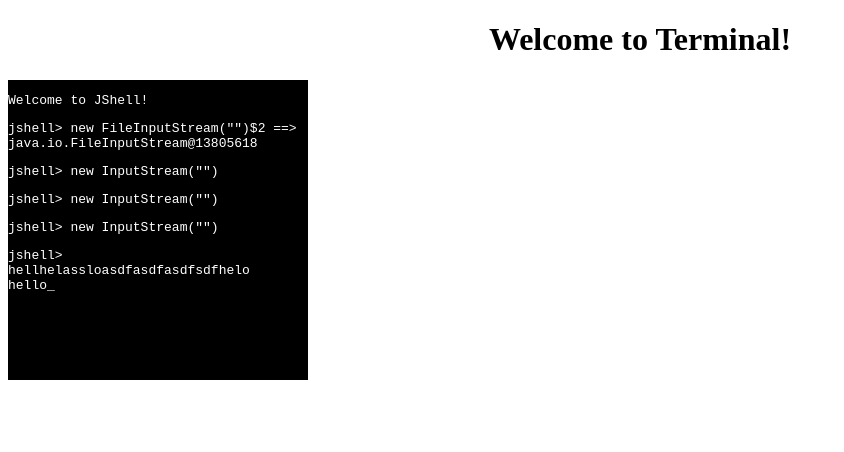
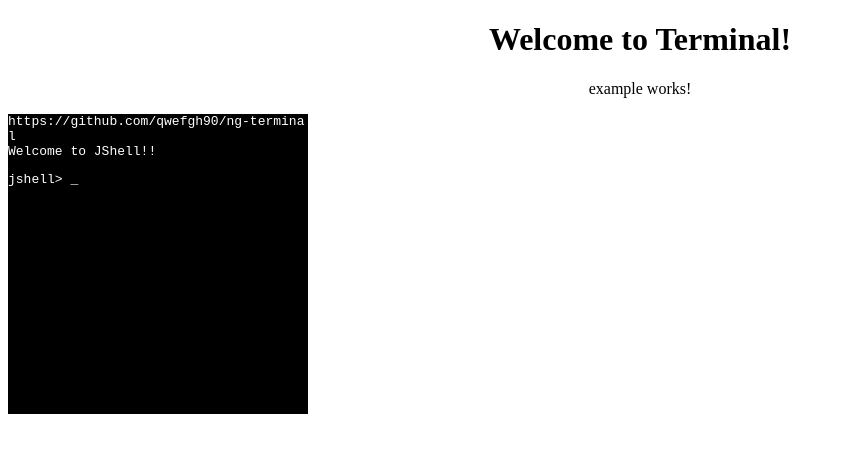
Before and after one commit to qwefgh90/ng-terminal, an Angular app: page / in a window 1280 px wide. Shown: the top 452 px of the page, without its empty margins (0-844 px from the left). Built offline with nearby package versions, Linux system fonts and the light colour scheme.

Commit message:
1) Remove span tag and apply pre tag with line break (break lines: https://stackoverflow.com/questions/248011/how-do-i-wrap-text-in-a-pre-tag) 2) print() and println() works with making a block for line break 3) Handle properly KeyboardEvent objects

```diff
--- a/src/app/app.module.ts
+++ b/src/app/app.module.ts
@@ -5,15 +5,17 @@
 
 import { AppComponent } from './app.component';
 import { NgTerminalComponent } from './ng-terminal/ng-terminal.component';
+import { ExampleComponent } from './example/example.component';
 
 const appRoutes: Routes = [
-    {path: '', component: NgTerminalComponent}
+    { path: '', component: ExampleComponent }
 ];
 
 @NgModule({
     declarations: [
         AppComponent,
-    NgTerminalComponent
+        NgTerminalComponent,
+        ExampleComponent
     ],
     imports: [
         BrowserModule,
--- /dev/null
+++ b/src/app/example/example.component.html
@@ -0,0 +1,5 @@
+<p>
+  example works!
+</p>
+<app-ng-terminal (onInit)="onInit($event)" (onNext)="onDefault($event)">
+</app-ng-terminal>
--- /dev/null
+++ b/src/app/example/example.component.ts
@@ -0,0 +1,28 @@
+import { Component, OnInit } from '@angular/core';
+import { Disposible } from '../ng-terminal/ng-terminal.component';
+
+@Component({
+    selector: 'app-example',
+    templateUrl: './example.component.html',
+    styleUrls: ['./example.component.css']
+})
+export class ExampleComponent implements OnInit {
+
+    constructor() { }
+
+    ngOnInit() {
+    }
+
+
+    onInit(disposible: Disposible) {
+        disposible.println('https://github.com/qwefgh90/ng-terminal').println('Welcome to JShell!!').nextWithPrompt('jshell>');
+    }
+
+    onDefault(disposible: Disposible) {
+        if (disposible.event.keyCode == 13)
+            disposible.println('').print('[start] ').println(' you finished typing.').print('keep all').print(' keep all2').nextWithPrompt('jshell>');
+        else
+            disposible.next();
+    }
+
+}
--- a/src/app/ng-terminal/ng-terminal.component.css
+++ b/src/app/ng-terminal/ng-terminal.component.css
@@ -12,10 +12,15 @@
 }
 
 .typing-unit{
-    margin: 1em 0px;
+    margin: 1em 0em 0px 0em;
     font-family: monospace;
 }
 
-pre{
-    margin: 0px;
+/*
+ * break lines: https://stackoverflow.com/questions/248011/how-do-i-wrap-text-in-a-pre-tag
+ */
+.typing-unit > pre{
+    display: inline;
+    white-space: pre-wrap;
+    word-break: break-all;
 }
--- a/src/app/ng-terminal/ng-terminal.component.html
+++ b/src/app/ng-terminal/ng-terminal.component.html
@@ -1,23 +1,10 @@
-<div #terminalViewPort (window:keydown)="keyDownHandler($event)" class="terminal-view-port" (focus)="setViewPortFocus('focus')" tabindex="-1">
+<div #terminalViewPort (window:keydown)="keyDownHandler($event)" class="terminal-view-port" (focus)="onViewPortFocus('focus')" tabindex="-1">
   <div #terminalCanvas class="terminal-canvas">
-    <div class="typing-unit">Welcome to JShell!</div>
-    <div class="typing-unit">
-      <span>jshell> new FileInputStream("")</span>
-      <span>$2 ==> java.io.FileInputStream@13805618</span>
+    <div class="typing-unit" [style.margin-top]="(block.prompt != '') ? '1em' : '0em'" *ngFor="let block of blockList">
+      <pre class="prompt" *ngIf="block.prompt != ''">{{block.prompt}} </pre><pre *ngIf="block.text != ''">{{block.text}}</pre>
     </div>
     <div class="typing-unit">
-      <span>jshell> new InputStream("")</span>
-
-    </div>
-
-    <div class="typing-unit">
-      <span>jshell> new InputStream("")</span>
-         </div>
-    <div class="typing-unit">
-      <span>jshell> new InputStream("")</span>
-    </div>
-    <div class="typing-unit">
-      jshell> <span [innerHTML]="userInput"></span><span [@cursorState]="cursorState" (@cursorState.done)="onDone($event)">_</span>
+      <pre class="prompt" *ngIf="prompt != ''">{{prompt}} </pre><pre *ngIf="userInput != ''">{{userInput}}</pre><span [@cursorState]="cursorState" (@cursorState.done)="onDone($event)">_</span>
     </div>
   </div>
 </div>
--- a/src/app/ng-terminal/ng-terminal.component.ts
+++ b/src/app/ng-terminal/ng-terminal.component.ts
@@ -28,21 +28,27 @@
     ]
 })
 export class NgTerminalComponent implements OnInit {
-    cursorState: string = 'active';
-    userInput: string = "hellhelassloasdfasdfasdfsdfhelo<br>hello";
-    progress: boolean = false;
+    private cursorState: string = 'active';
+    private prompt: string = "";
+    private userInput: string = "";
+    private progress: boolean = false;
+    private blockList: Array<Block> = [];
     @ViewChild('terminalViewPort') terminalViewPort: ElementRef;
     @ViewChild('terminalCanvas') terminalCanvas: ElementRef;
     @Output() onNext = new EventEmitter<Disposible>();
+    @Output() onInit = new EventEmitter<Disposible>();
 
     private debounceSubject = new Subject<number>();
     private messageSubject = new Subject<Message>();
     private keyEventQueue = new Array<any>();
     constructor() {
         this.registerToggleChangeStream();
+        this.registerDisposibleMessageStream();
     }
 
     ngOnInit() {
+        let disposible = new Disposible(undefined, this.messageSubject);
+        this.onInit.emit(disposible);
     }
 
     private keyDownHandler($event) {
@@ -50,21 +56,19 @@
             console.log($event);
             this.keyEventQueue.push($event);
             $event.preventDefault();
-            this.nextKeyEvent();
+            if (!this.isProgress()) {
+                this.setProgress(true);
+                this.emitNextKey();
+            }
         }
     }
 
-    private nextKeyEvent() {
-        if (this.keyEventQueue.length > 0 && !this.isProgress()) {
-            this.setProgress(true);
+    private emitNextKey() {
+        if (this.keyEventQueue.length > 0) {
             let first = this.keyEventQueue.splice(0, 1)[0];
             let disposible = new Disposible(first, this.messageSubject);
             this.onNext.emit(disposible);
         }
-    }
-
-    private setViewPortFocus() {
-        this.debounceSubject.next();
     }
 
     private setProgress(s) {
@@ -75,22 +79,50 @@
         return this.progress;
     }
 
+    private onViewPortFocus() {
+        this.debounceSubject.next();
+    }
+
     private isViewPortInFocus() {
         return this.terminalViewPort.nativeElement == document.activeElement;
+    }
+
+    private scrollDown() {
+        setTimeout(() => { this.terminalViewPort.nativeElement.scrollTop = this.terminalViewPort.nativeElement.scrollHeight; }, 300);
+    }
+
+    private defaultStrategy(event) {
+        if (event.key == 'Backspace')
+            this.userInput = this.userInput.substring(0, this.userInput.length - 1)
+        else if (event.key == ' ')
+            this.userInput = this.userInput + ' ';
+        else if (event.key.length == 1)
+            this.userInput = this.userInput + event.key;
     }
 
     registerDisposibleMessageStream() {
         this.messageSubject.subscribe({
             next: (message: Message) => {
                 if (message instanceof Forward) {
-                    this.userInput = this.userInput + message.event.key;
-                    this.terminalViewPort.nativeElement.scrollTop = this.terminalViewPort.nativeElement.scrollHeight;
+                    this.defaultStrategy(message.event);
+                    this.scrollDown();
                 } else if (message instanceof Print) {
-                    this.userInput = this.userInput + message.html;
-                    this.terminalViewPort.nativeElement.scrollTop = this.terminalViewPort.nativeElement.scrollHeight;
+                    this.userInput = this.userInput + message.text;
+                    this.scrollDown();
+                } else if (message instanceof Println) {
+                    this.userInput = this.userInput + message.text;
+                    this.blockList.push(new Block(this.prompt, this.userInput));
+                    this.prompt = '';
+                    this.userInput = '';
+                    this.scrollDown();
                 } else if (message instanceof Prompt) {
+                    this.blockList.push(new Block(this.prompt, this.userInput));
+                    this.prompt = message.prompt;
+                    this.userInput = '';
+                    this.scrollDown();
+                } else if (message instanceof EmitKey) {
+                    this.emitNextKey();
                     this.setProgress(false);
-                    this.nextKeyEvent();
                 }
             }
         });
@@ -125,33 +157,55 @@
     }
 }
 
+export class Disposible {
+    private used: boolean = false;
+
+    constructor(readonly event, private subject: Subject<Message>) {
+    }
+    public print(html: string): Disposible {
+        if (html == undefined)
+            html = '';
+        this.subject.next(new Print(html));
+        return this;
+    }
+    public println(html: string): Disposible {
+        if (html == undefined)
+            html = '';
+        this.subject.next(new Println(html));
+        return this;
+    }
+    public next() {
+        this.subject.next(new Forward(event));
+        this.subject.next(new EmitKey());
+        this.used = true;
+    }
+    public nextWithPrompt(prompt: string): void {
+        if (prompt == undefined)
+            prompt = '';
+        this.subject.next(new Prompt(prompt));
+        this.subject.next(new EmitKey());
+        this.used = true;
+    }
+}
+
 interface Message {
 }
 class Forward implements Message {
     constructor(readonly event) { }
 }
 class Print implements Message {
-    constructor(readonly html: string) { }
+    constructor(readonly text: string) { }
+}
+class Println implements Message {
+    constructor(readonly text: string) { }
 }
 class Prompt implements Message {
+    constructor(readonly prompt: string) { }
+}
+class EmitKey implements Message {
     constructor() { }
 }
 
-export class Disposible {
-    private used: boolean = false;
-
-    constructor(readonly event, private subject: Subject<Message>) {
-    }
-    public forward(): Disposible {
-        this.subject.next(new Forward(event));
-        return this;
-    }
-    public print(html: string): Disposible {
-        this.subject.next(new Print(html));
-        return this;
-    }
-    public next(): void {
-        this.subject.next(new Prompt());
-        this.used = true;
-    }
+class Block {
+    constructor(readonly prompt: string, readonly text: string) { }
 }
```
Also changed, not shown: src/app/example/example.component.css (added), 1 other file (tests, documents, lock files or other folders). Lines whose indentation alone changed are shown as unchanged.
